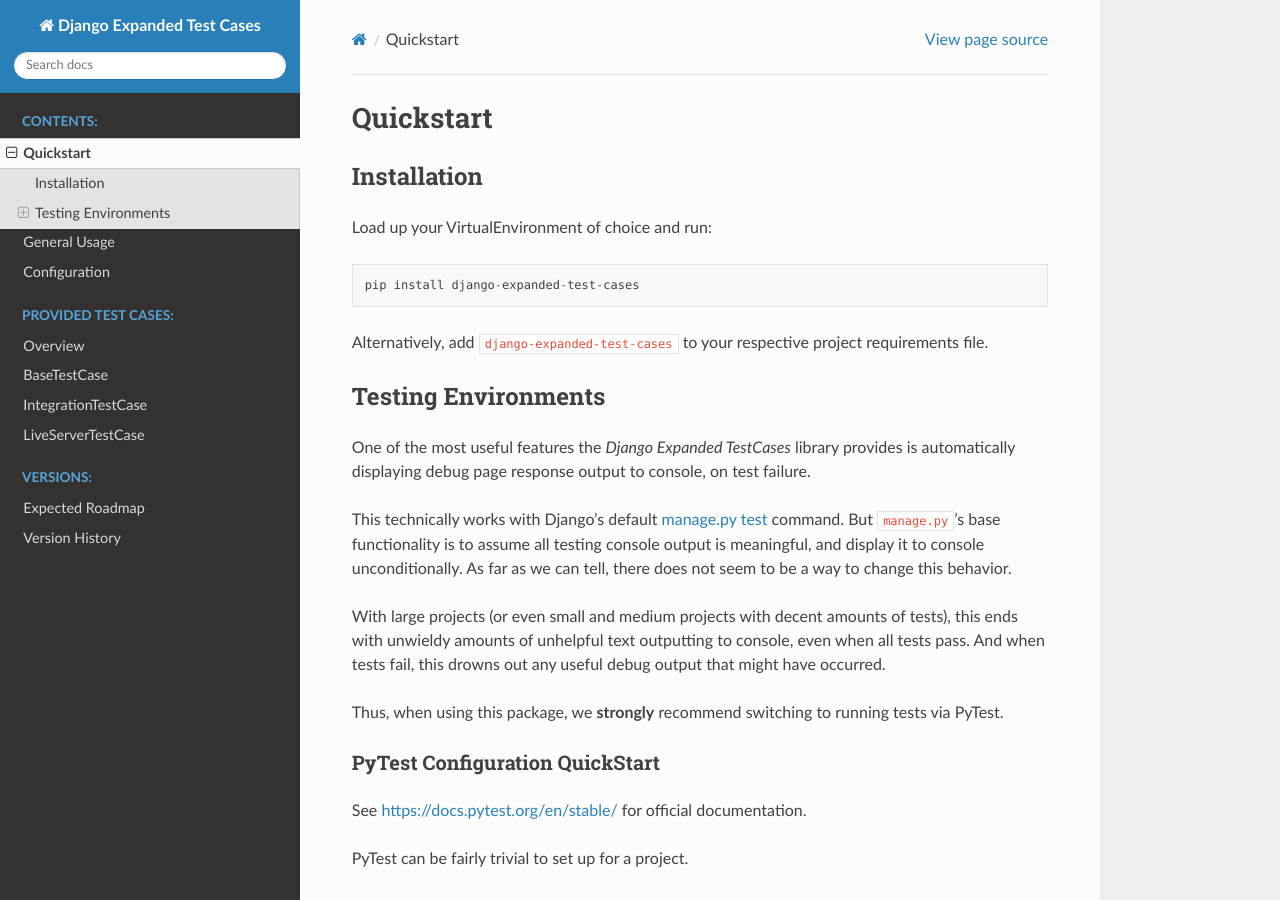
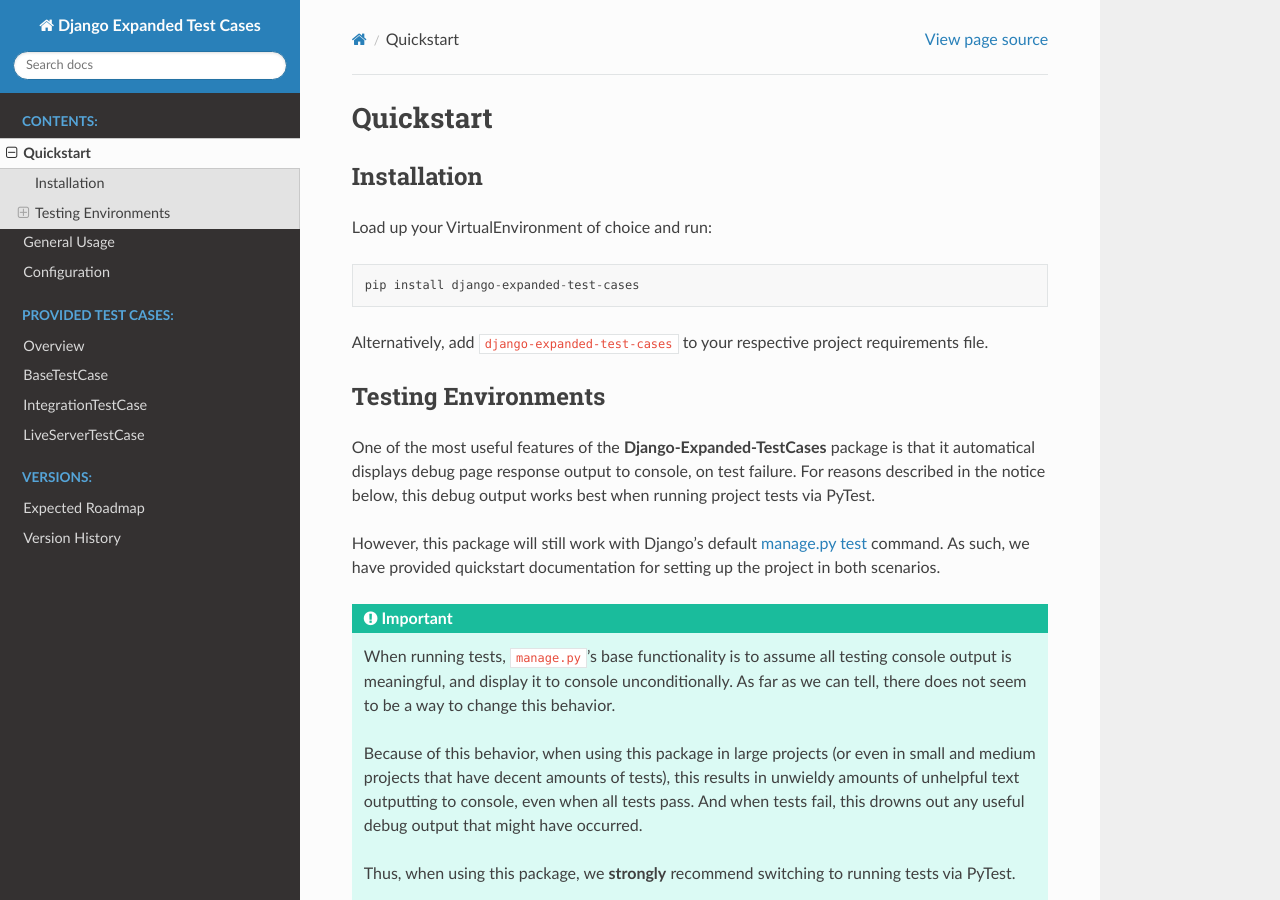
Before and after one commit to brodriguez8774/django-expanded-test-cases, a Sphinx documentation site: the page built from docs/source/quickstart.rst, in a window 1280 px wide and 900 px high. Built offline with Sphinx 7.4.7 and the Read the Docs theme 2.0.0, drawn with Linux system fonts in a browser that asks for light colours; some of the changed text lies outside the part shown.

Commit message:
Update docs to be clearer and better organized

```diff
--- a/docs/source/quickstart.rst
+++ b/docs/source/quickstart.rst
@@ -19,23 +19,35 @@ requirements file.
 Testing Environments
 ====================
 
-One of the most useful features the `Django Expanded TestCases` library provides
-is automatically displaying debug page response output to console, on test
-failure.
+One of the most useful features of the **Django-Expanded-TestCases** package
+is that it automatical displays debug page response output to console, on test
+failure. For reasons described in the notice below, this debug output works
+best when running project tests via PyTest.
 
-This technically works with Django's default
+However, this package will still work with Django's default
 `manage.py test <https://docs.djangoproject.com/en/dev/topics/testing/overview/>`_
-command. But ``manage.py``'s base functionality is to assume all testing console
-output is meaningful, and display it to console unconditionally. As far as we
-can tell, there does not seem to be a way to change this behavior.
+command. As such, we have provided quickstart documentation for setting up the
+project in both scenarios.
 
-With large projects (or even small and medium projects with decent amounts of
-tests), this ends with unwieldy amounts of unhelpful text outputting to
-console, even when all tests pass. And when tests fail, this drowns out any
-useful debug output that might have occurred.
 
-Thus, when using this package, we **strongly** recommend switching to running
-tests via PyTest.
+.. important::
+
+    When running tests, ``manage.py``'s base functionality is to assume all
+    testing console output is meaningful, and display it to console
+    unconditionally. As far as we can tell, there does not seem to be a way to
+    change this behavior.
+
+    Because of this behavior, when using this package in large projects
+    (or even in small and medium projects that have decent amounts of tests),
+    this results in unwieldy amounts of unhelpful text outputting to console,
+    even when all tests pass. And when tests fail, this drowns out any useful
+    debug output that might have occurred.
+
+    Thus, when using this package, we **strongly** recommend switching to
+    running tests via PyTest.
+
+    PyTest will only output console output on test failure, so when it shows,
+    this debug information is always relevant.
 
 
 PyTest Configuration QuickStart
```
Also changed, not shown: docs/source/general_usage.rst (+20 -25 lines), docs/source/index.rst (+14 -3 lines), docs/source/test_cases/base_test_case.rst (+12 -5 lines), docs/source/test_cases/integration_test_case.rst (+6 -3 lines).
